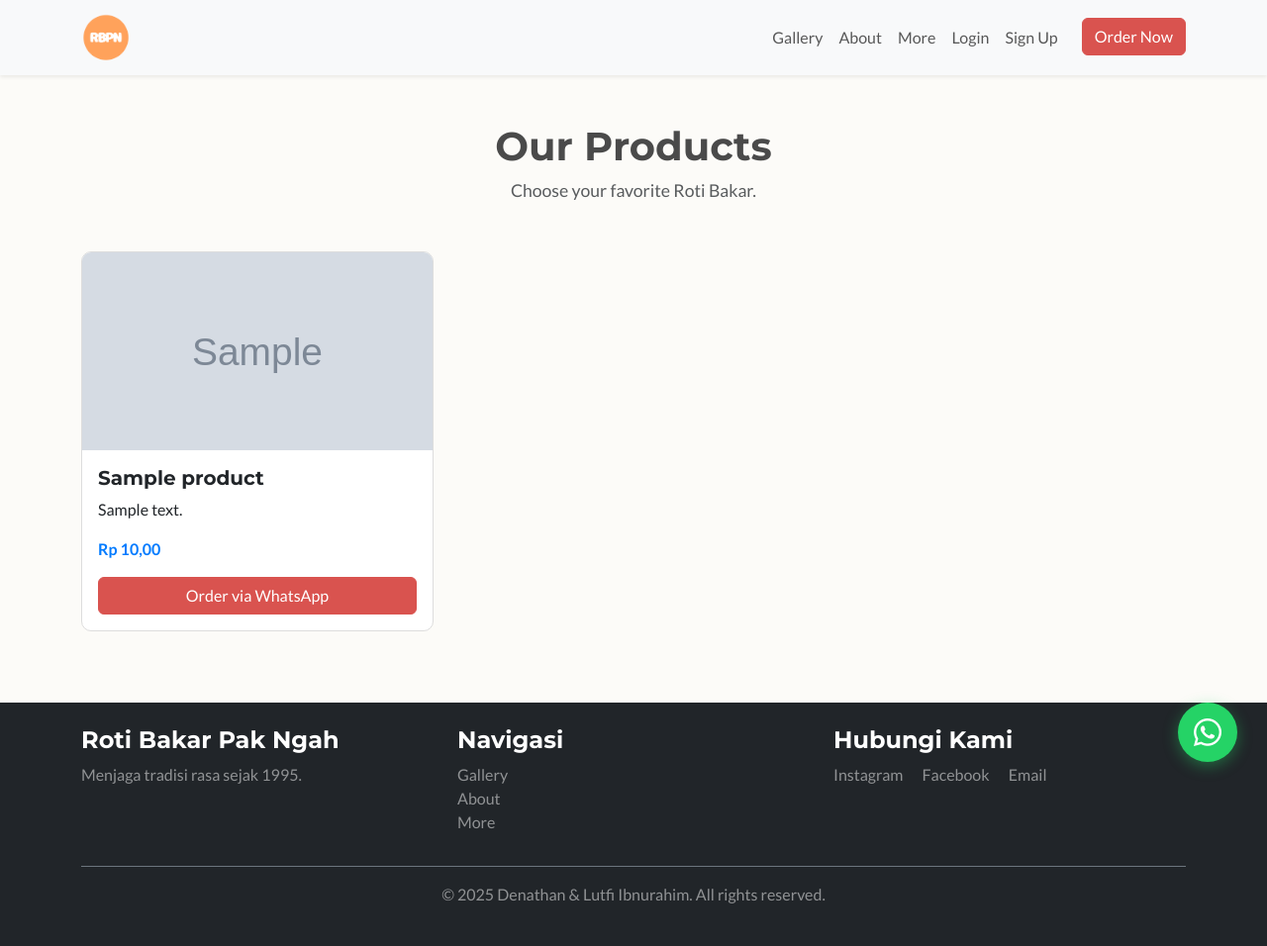
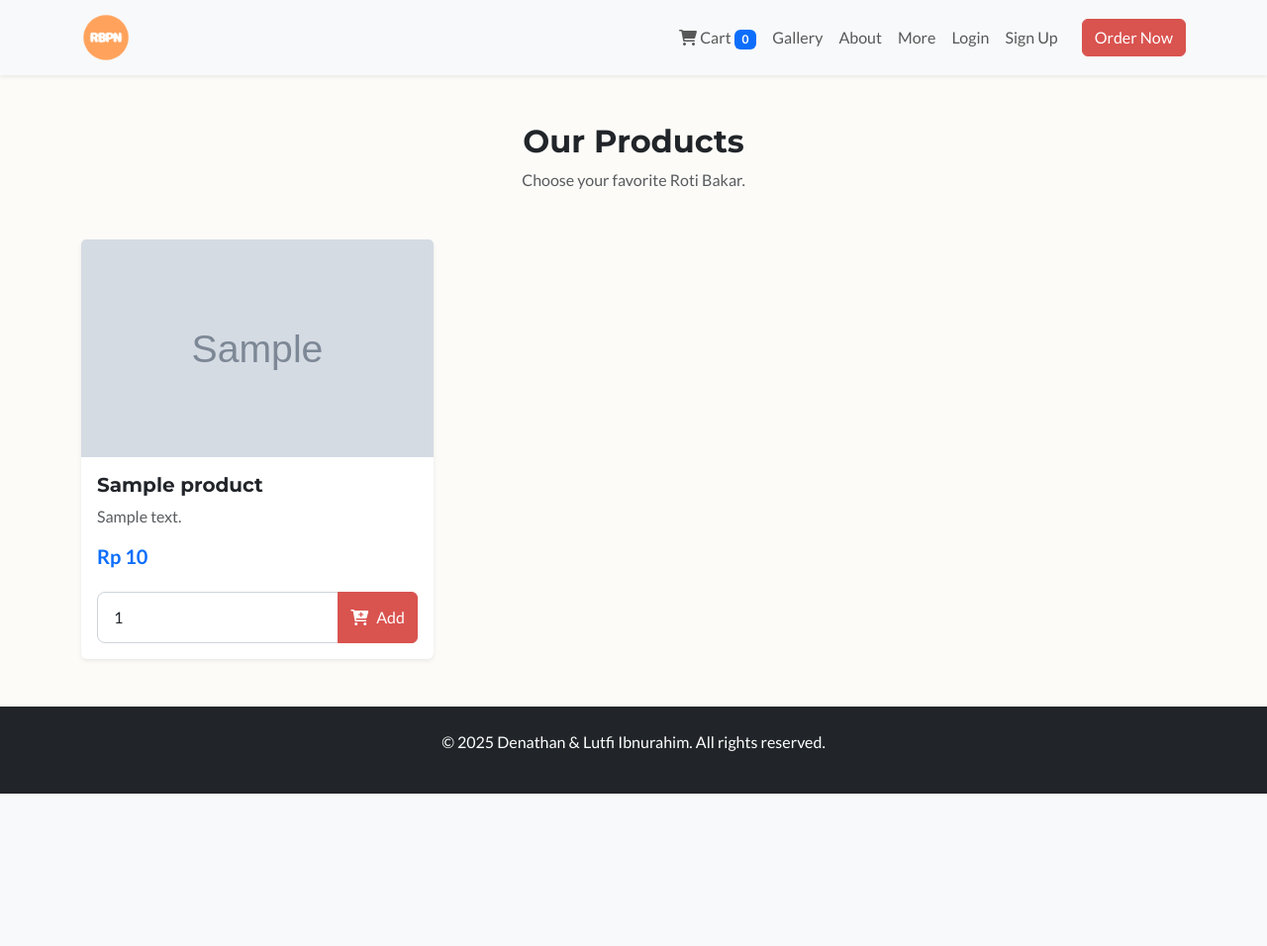
Before and after one commit to bit-8/rotibakarpakngah, a PHP site: page /pemesan.php in a window 1280 px wide. Shown: the whole page at 99% size. After the commit the page ends 802 px from the top, so only its background shows below. Run offline with PHP 8.4, Linux system fonts and the light colour scheme; tables that the repository leaves empty or names only in its code hold one stand-in row (values such as "Sample post"); grey boxes marked "Sample" are stand-in pictures; some libraries are stand-ins or nearby versions.

Commit message:
RPBN : added minimal dasboard product function 2

```diff
--- /dev/null
+++ b/cart_logic.php
@@ -0,0 +1,89 @@
+<?php
+session_start();
+include 'db_connect.php';
+
+// Initialize cart if it doesn't exist
+if (!isset($_SESSION['cart'])) {
+    $_SESSION['cart'] = [];
+}
+
+$response = ['status' => 'error', 'message' => 'Invalid request'];
+
+// Handle Add to Cart
+if ($_SERVER['REQUEST_METHOD'] === 'POST' && isset($_POST['action']) && $_POST['action'] === 'add') {
+    $product_id = (int)$_POST['product_id'];
+    $quantity = (int)$_POST['quantity'];
+
+    if ($quantity > 0 && $product_id > 0) {
+        // Fetch product details from DB to ensure data integrity
+        $stmt = $conn->prepare("SELECT name, price, image FROM products WHERE id = ?");
+        $stmt->bind_param("i", $product_id);
+        $stmt->execute();
+        $result = $stmt->get_result();
+
+        if ($product = $result->fetch_assoc()) {
+            if (isset($_SESSION['cart'][$product_id])) {
+                // If product is already in cart, update quantity
+                $_SESSION['cart'][$product_id]['quantity'] += $quantity;
+            } else {
+                // If new, add to cart
+                $_SESSION['cart'][$product_id] = [
+                    'name' => $product['name'],
+                    'price' => $product['price'],
+                    'image' => $product['image'],
+                    'quantity' => $quantity
+                ];
+            }
+            $response = ['status' => 'success', 'message' => 'Product added to cart.'];
+        } else {
+            $response['message'] = 'Product not found.';
+        }
+        $stmt->close();
+    } else {
+        $response['message'] = 'Invalid product ID or quantity.';
+    }
+}
+
+// Handle Update Cart
+if ($_SERVER['REQUEST_METHOD'] === 'POST' && isset($_POST['action']) && $_POST['action'] === 'update') {
+    $product_id = (int)$_POST['product_id'];
+    $quantity = (int)$_POST['quantity'];
+
+    if (isset($_SESSION['cart'][$product_id]) && $quantity > 0) {
+        $_SESSION['cart'][$product_id]['quantity'] = $quantity;
+        $response = ['status' => 'success', 'message' => 'Cart updated.'];
+    } else if (isset($_SESSION['cart'][$product_id]) && $quantity <= 0) {
+        unset($_SESSION['cart'][$product_id]);
+        $response = ['status' => 'success', 'message' => 'Product removed from cart.'];
+    }
+    else {
+        $response['message'] = 'Invalid product or quantity for update.';
+    }
+}
+
+// Handle Remove from Cart
+if ($_SERVER['REQUEST_METHOD'] === 'POST' && isset($_POST['action']) && $_POST['action'] === 'remove') {
+    $product_id = (int)$_POST['product_id'];
+
+    if (isset($_SESSION['cart'][$product_id])) {
+        unset($_SESSION['cart'][$product_id]);
+        $response = ['status' => 'success', 'message' => 'Product removed from cart.'];
+    } else {
+        $response['message'] = 'Product not found in cart.';
+    }
+}
+
+// Get Cart Count
+if (isset($_GET['action']) && $_GET['action'] === 'count') {
+    $count = 0;
+    foreach ($_SESSION['cart'] as $item) {
+        $count += $item['quantity'];
+    }
+    $response = ['status' => 'success', 'count' => $count];
+}
+
+
+header('Content-Type: application/json');
+echo json_encode($response);
+$conn->close();
+?>
--- a/pemesan.php
+++ b/pemesan.php
@@ -38,18 +38,19 @@ $products_result = $conn->query("SELECT * FROM products ORDER BY created_at DESC
         }
     </style>
 </head>
-<body>
+<body class="d-flex flex-column min-vh-100">
     <header class="shadow-sm">
         <nav class="navbar navbar-expand-lg navbar-light bg-light">
             <div class="container">
-                <a class="navbar-brand" href="index.php">
-                    <img src="img/logo.png" alt="Logo" style="height: 50px;">
-                </a>
-                <button class="navbar-toggler" type="button" data-bs-toggle="collapse" data-bs-target="#navbarNav" aria-controls="navbarNav" aria-expanded="false" aria-label="Toggle navigation">
+                <a class="navbar-brand" href="index.php"><img src="img/logo.png" alt="Logo" style="height: 50px;"></a>
+                <button class="navbar-toggler" type="button" data-bs-toggle="collapse" data-bs-target="#navbarNav">
                     <span class="navbar-toggler-icon"></span>
                 </button>
                 <div class="collapse navbar-collapse" id="navbarNav">
-                    <ul class="navbar-nav ms-auto">
+                    <ul class="navbar-nav ms-auto align-items-center">
+                    <li class="nav-item"><a class="nav-link" href="cart.php">
+                    <i class="fas fa-shopping-cart"></i> Cart <span class="badge bg-primary" id="cart-count">0</span>
+                    </a></li>
                         <li class="nav-item"><a class="nav-link" href="foto.php">Gallery</a></li>
                         <li class="nav-item"><a class="nav-link" href="about.php">About</a></li>
                         <li class="nav-item"><a class="nav-link" href="lainnya.php">More</a></li>
@@ -63,97 +64,57 @@ $products_result = $conn->query("SELECT * FROM products ORDER BY created_at DESC
                             <li class="nav-item"><a class="nav-link" href="login.php">Login</a></li>
                             <li class="nav-item"><a class="nav-link" href="signup.php">Sign Up</a></li>
                         <?php endif; ?>
-                        <li class="nav-item"><a class="btn btn-primary ms-lg-3" href="pemesan.php">Order Now</a></li>
+                        <li class="nav-item"><a class="btn btn-primary ms-lg-3 active" href="pemesan.php" aria-current="page">Order Now</a></li>
                     </ul>
                 </div>
             </div>
         </nav>
     </header>
 
-    <main class="container my-5">
+    <main class="container my-5 flex-grow-1">
         <div class="text-center mb-5">
-            <h1 class="form-title">Our Products</h1>
-            <p class="form-subtitle text-muted">Choose your favorite Roti Bakar.</p>
+            <h2 class="section-title">Our Products</h2>
+            <p class="text-muted">Choose your favorite Roti Bakar.</p>
         </div>
 
-        <div class="row">
+        <div class="row gy-4">
             <?php if ($products_result && $products_result->num_rows > 0): ?>
                 <?php while($product = $products_result->fetch_assoc()): ?>
-                <div class="col-md-4 mb-4">
-                    <div class="card product-card h-100">
-                        <img src="img/<?php echo htmlspecialchars($product['image']); ?>" class="card-img-top product-img" alt="<?php echo htmlspecialchars($product['name']); ?>">
+                <div class="col-lg-4 col-md-6">
+                    <div class="card h-100 shadow-sm border-0">
+                        <img src="img/<?php echo htmlspecialchars($product['image']); ?>" class="card-img-top" alt="<?php echo htmlspecialchars($product['name']); ?>" style="height: 220px; object-fit: cover;">
                         <div class="card-body d-flex flex-column">
                             <h5 class="card-title"><?php echo htmlspecialchars($product['name']); ?></h5>
-                            <p class="card-text flex-grow-1"><?php echo htmlspecialchars($product['description']); ?></p>
-                            <p class="card-text product-price">Rp <?php echo number_format($product['price'], 2, ',', '.'); ?></p>
-                            <a href="https://wa.me/62895334372186?text=Saya%20tertarik%20untuk%20memesan%20<?php echo urlencode($product['name']); ?>" class="btn btn-primary mt-auto">Order via WhatsApp</a>
+                            <p class="card-text text-muted flex-grow-1"><?php echo htmlspecialchars($product['description']); ?></p>
+                            <p class="h5 text-primary fw-bold">Rp <?php echo number_format($product['price'], 0, ',', '.'); ?></p>
+                            <form class="add-to-cart-form mt-3">
+                                <input type="hidden" name="product_id" value="<?php echo $product['id']; ?>">
+                                <div class="input-group">
+                                    <input type="number" class="form-control" name="quantity" value="1" min="1" aria-label="Quantity">
+                                    <button class="btn btn-primary" type="submit">
+                                        <i class="fas fa-cart-plus me-2"></i>Add
+                                    </button>
+                                </div>
+                            </form>
                         </div>
                     </div>
                 </div>
                 <?php endwhile; ?>
             <?php else: ?>
-                <div class="col">
-                    <p class="text-center">No products available at the moment. Please check back later.</p>
+                <div class="col-12">
+                    <p class="text-center fs-5 text-muted">No products available at the moment. Please check back later.</p>
                 </div>
             <?php endif; ?>
         </div>
     </main>
 
-    <!-- WhatsApp Chat -->
-    <div class="whatsapp-fab" id="whatsappCircle">
-        <i class="fab fa-whatsapp"></i>
-    </div>
-    <div class="whatsapp-chat-box" id="profileBox">
-        <div class="chat-header">
-            <img src="img/lutfi.jpg" alt="Profile" class="chat-avatar">
-            <div class="chat-info">
-                <h6 class="chat-name">Lutfi Ibnurahim</h6>
-                <p class="chat-status">Online</p>
-            </div>
-        </div>
-        <div class="chat-body">
-            <p>Ada yang bisa kami bantu? Jangan ragu untuk bertanya!</p>
-        </div>
-        <a href="https://wa.me/62895334372186" target="_blank" class="chat-button">
-            Chat Sekarang
-        </a>
-    </div>
-
-    <footer class="bg-dark text-white mt-5 p-4">
-        <div class="container">
-            <div class="row">
-                <div class="col-md-4 mb-3">
-                    <h4>Roti Bakar Pak Ngah</h4>
-                    <p class="text-white-50">Menjaga tradisi rasa sejak 1995.</p>
-                </div>
-                <div class="col-md-4 mb-3">
-                    <h4>Navigasi</h4>
-                    <ul class="list-unstyled">
-                        <li><a href="foto.php" class="text-white-50 text-decoration-none">Gallery</a></li>
-                        <li><a href="about.php" class="text-white-50 text-decoration-none">About</a></li>
-                        <li><a href="lainnya.php" class="text-white-50 text-decoration-none">More</a></li>
-                    </ul>
-                </div>
-                <div class="col-md-4 mb-3">
-                    <h4>Hubungi Kami</h4>
-                    <a href="https://www.instagram.com/natvhan__?igsh=bml6eGp0OWh6Z3N5" target="_blank" class="text-white-50 text-decoration-none me-3">Instagram</a>
-                    <a href="https://www.facebook.com/profile.php?id=61552028236238&mibextid=ZbWKwL" target="_blank" class="text-white-50 text-decoration-none me-3">Facebook</a>
-                    <a href="mailto:231220024@unumuhpnk.ac.id" class="text-white-50 text-decoration-none">Email</a>
-                </div>
-            </div>
-            <div class="text-center text-white-50 pt-3 border-top border-secondary">
-                <p>&copy; 2025 Denathan & Lutfi Ibnurahim. All rights reserved.</p>
-            </div>
+    <footer class="bg-dark text-white mt-auto p-4">
+        <div class="container text-center">
+            <p>&copy; 2025 Denathan & Lutfi Ibnurahim. All rights reserved.</p>
         </div>
     </footer>
 
-    <script src="https://cdn.jsdelivr.net/npm/bootstrap@5.3.3/dist/js/bootstrap.bundle.min.js" integrity="sha384-YvpcrYf0tY3lHB60NNkmXc5s9fDVZLESaAA55NDzOxhy9GkcIdslK1eN7N6jIeHz" crossorigin="anonymous"></script>
-    <script>
-        const whatsappCircle = document.getElementById('whatsappCircle');
-        const profileBox = document.getElementById('profileBox');
-        whatsappCircle.addEventListener('click', function () {
-            profileBox.classList.toggle('active');
-        });
-    </script>
+    <script src="https://cdn.jsdelivr.net/npm/sweetalert2@11"></script>
+    <script src="script.js"></script>
 </body>
 </html>
```
Also changed, not shown: cart.php (added, +118 -0 lines), script.js (+100 -14 lines).
